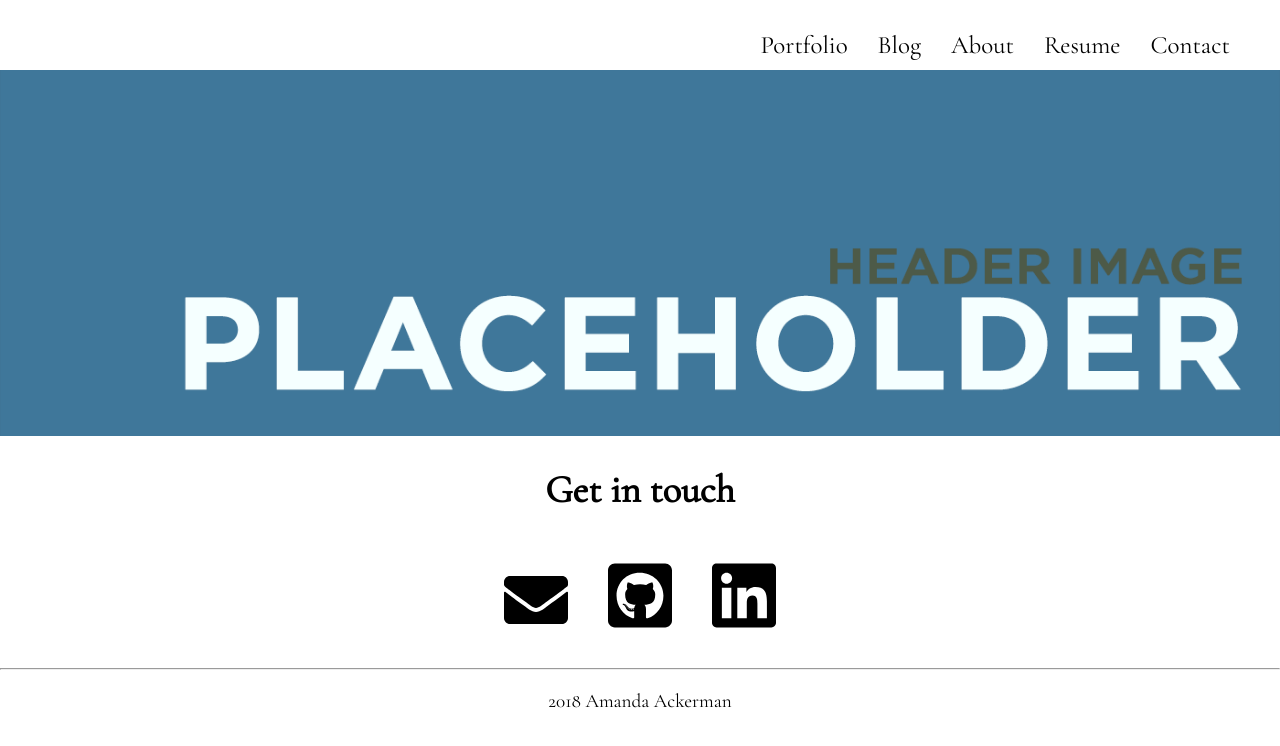
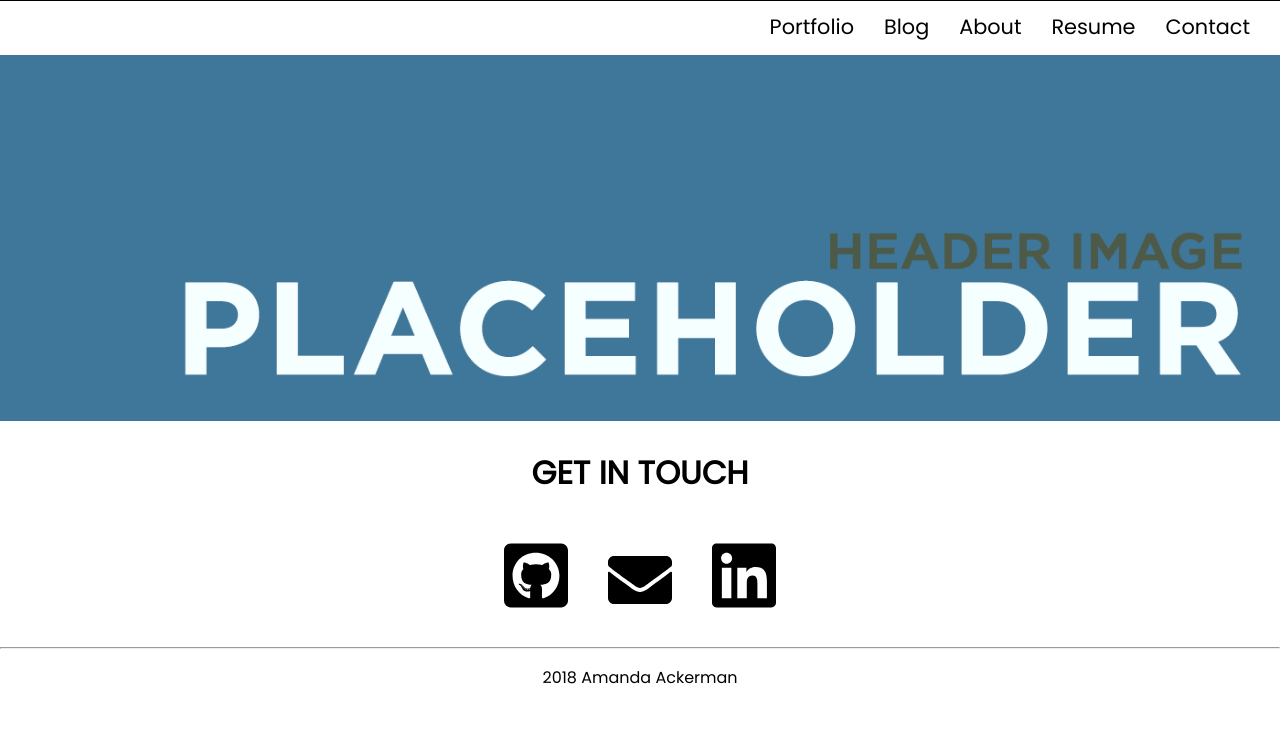
Before and after one commit to ackerm44/personal-site, a React (Create React App) app: page /contact in a window 1280 px wide. Shown: the top 746 px of the page. Built offline with nearby package versions, Linux system fonts and the light colour scheme; what buttercms would draw is missing.

Commit message:
font change, navBar fixed position

```diff
--- a/public/index.html
+++ b/public/index.html
@@ -10,8 +10,8 @@
     -->
     <link rel="manifest" href="%PUBLIC_URL%/manifest.json">
     <link rel="shortcut icon" href="%PUBLIC_URL%/favicon.ico">
-    <link href="https://fonts.googleapis.com/css?family=Cormorant+Garamond" rel="stylesheet">
-    <!--
+    <link href="https://fonts.googleapis.com/css?family=Poppins" rel="stylesheet">
+     <!--
       Notice the use of %PUBLIC_URL% in the tags above.
       It will be replaced with the URL of the `public` folder during the build.
       Only files inside the `public` folder can be referenced from the HTML.
--- a/src/App.css
+++ b/src/App.css
@@ -1,8 +1,7 @@
 .App {
   text-align: center;
-  margin-top: 30px;
-  font-family: 'Cormorant Garamond', serif;
-  font-size: 120%;
+  margin-top: 55px;
+  font-family: 'Poppins', sans-serif;
 }
 
 a {
--- a/src/components/blogPreview/blogPreview.css
+++ b/src/components/blogPreview/blogPreview.css
@@ -2,12 +2,13 @@
   display: grid;
   grid-template-columns: 1fr 2fr;
   grid-column-gap: 20px;
-  margin: 20px;
+  margin: 40px;
   padding-top: 40px;
 }
 
 .blogPreviewContent img {
-  width: 100%;
-  height: 25%;
+  width: 75%;
+  height: auto;
   overflow: hidden;
+  justify-content: center;
 }
--- a/src/components/contact/contact.js
+++ b/src/components/contact/contact.js
@@ -8,9 +8,9 @@ class Contact extends Component {
   render() {
     return (
       <div className="contact">
-        <h1>Get in touch</h1>
+        <h1>GET IN TOUCH</h1>
+        <a href="https://github.com/ackerm44" target="_blank"><img src={github} alt="github"/></a>
         <a href="mailto:ackerm44@gmail.com" target="_blank"><img src={email} alt="e-mail"/></a>
-        <a href="https://github.com/ackerm44" target="_blank"><img src={github} alt="github"/></a>
         <a href="https://www.linkedin.com/in/ackerm44" target="_blank"><img src={linkedin} alt="linkedIn"/></a>
       </div>
     )
--- a/src/components/navBar/navBar.css
+++ b/src/components/navBar/navBar.css
@@ -1,11 +1,21 @@
 .navBar {
   padding-right: 20px;
+  padding-top: 10px;
   padding-bottom: 10px;
+  position: fixed;
+  top: 0;
+  width: 100%;
+  background-color: white;
   text-align: right;
-  margin-left: 20px;
+  border-top: 1px solid black;
 }
 
 .navBar a {
   padding-right: 30px;
   font-size: 130%;
+    text-align: right;
 }
+
+.navBar a:hover {
+  color: blue;
+}
```
Also changed, not shown: src/images/envelope.svg.
